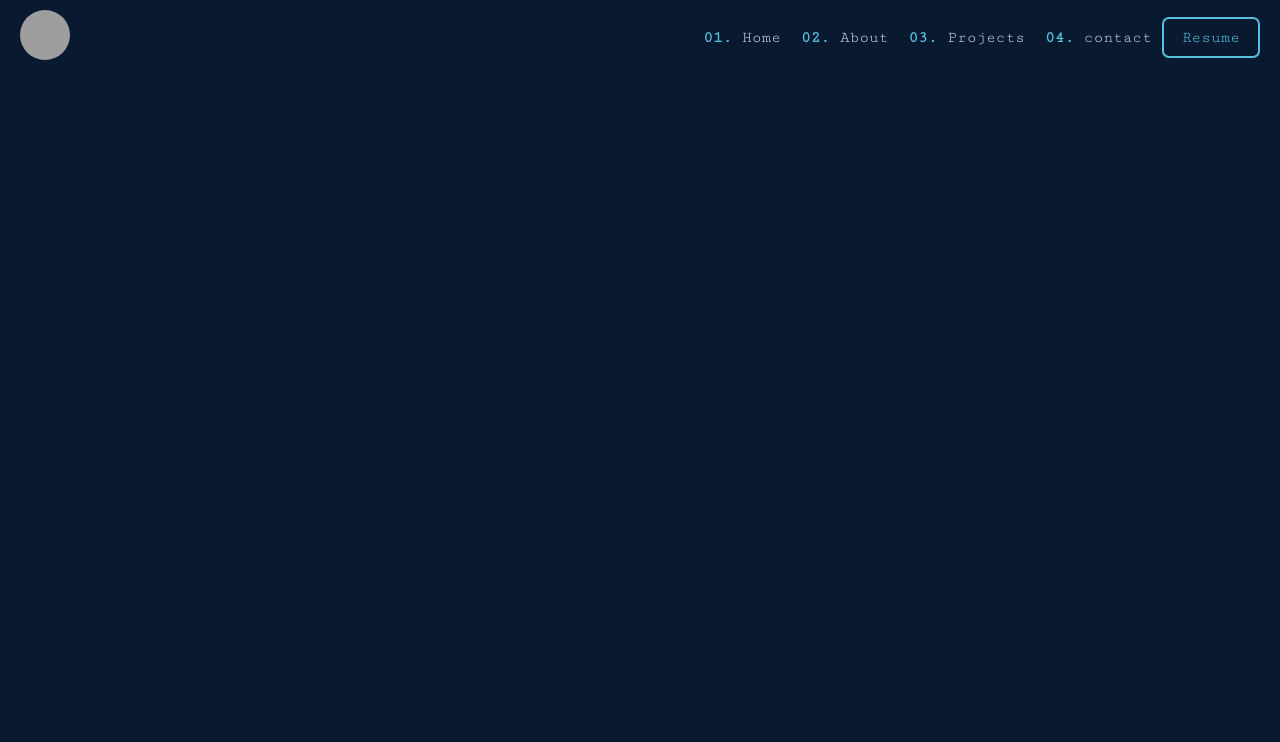
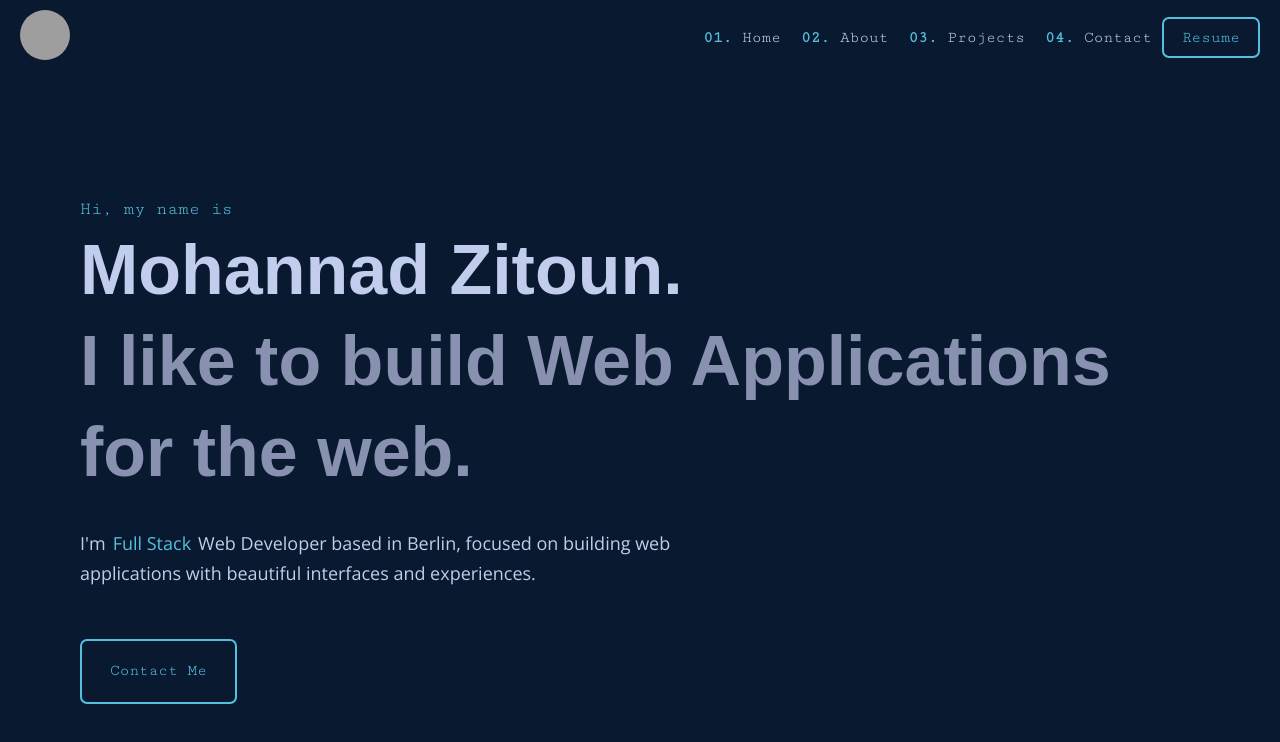
Before and after one commit to momo0999/mohannad-zitoun-portfolio, a React (Create React App) app: page / in a window 1280 px wide. Shown: the top 742 px of the page. Built offline with nearby package versions, Linux system fonts and the light colour scheme; grey boxes are pictures that could not be loaded.

Commit message:
fix css code and add animation to the showcase component

```diff
--- a/src/App.js
+++ b/src/App.js
@@ -1,12 +1,18 @@
 import React from 'react';
-import { BrowserRouter as Router, Route } from 'react-router-dom';
+import { BrowserRouter as Router, Route, Switch } from 'react-router-dom';
 import Navbar from './components/navbars/Navbar';
+import Showcase from './components/Showcase';
+import About from './components/About';
 
 const App = () => {
   return (
     <div>
       <Router>
         <Navbar />
+        <Switch>
+          <Route exact path='/' component={Showcase} />
+          <Route exact path='/about' component={About} />
+        </Switch>
       </Router>
     </div>
   );
--- /dev/null
+++ b/src/components/About.js
@@ -0,0 +1,30 @@
+import React from 'react';
+import './About.css';
+
+const About = () => {
+  return (
+    <div className='about' id='about'>
+      <h1>About</h1>
+      <h1>About</h1>
+      <h1>About</h1>
+      <h1>About</h1>
+      <h1>About</h1>
+      <h1>About</h1>
+      <h1>About</h1>
+      <h1>About</h1>
+      <h1>About</h1>
+      <h1>About</h1>
+      <h1>About</h1>
+      <h1>About</h1>
+      <h1>About</h1>
+      <h1>About</h1>
+      <h1>About</h1>
+      <h1>About</h1>
+      <h1>About</h1>
+      <h1>About</h1>
+      <h1>About</h1>
+    </div>
+  );
+};
+
+export default About;
--- /dev/null
+++ b/src/components/Showcase.css
@@ -0,0 +1,83 @@
+.showcase {
+  display: flex;
+  flex-direction: column;
+  align-items: flex-start;
+  justify-content: center;
+  height: 100vh;
+  padding: 30px 30px;
+  line-height: 1.3;
+  opacity: 1;
+  margin: 0 50px;
+}
+
+.showcase__text {
+  color: #56bfde;
+  font-family: 'Cutive Mono', monospace, sans-serif;
+  text-align: left;
+  animation: slideInRight 0.3s ease-in-out;
+}
+
+.showcase__name {
+  animation: slideInRight 0.5s ease-in-out;
+}
+
+.showcase__title {
+  max-width: 1100px;
+  color: #8892b0;
+  font-size: 70px;
+  text-align: left;
+  animation: slideInRight 0.7s ease-in-out;
+}
+
+.showcase__description {
+  width: 60%;
+  margin-top: 30px;
+  line-height: 1.7;
+  animation: slideInLeft 0.9s ease-in-out;
+}
+
+.showcase__description-highlight {
+  color: #56bfde;
+  margin: 0 7px;
+}
+
+.showcase__contact-me {
+  border: 2px solid #56bfde;
+  color: #56bfde;
+  padding: 20px 28px;
+  margin: 50px 0;
+  border-radius: 7px;
+  animation: slideInLeft 1s ease-in-out;
+}
+
+.showcase__contact-me:hover {
+  background-color: #212f43;
+}
+
+@keyframes slideInRight {
+  from {
+    transform: translateX(-1000px);
+  }
+
+  to {
+    transform: translateX(0);
+  }
+}
+
+@keyframes slideInLeft {
+  from {
+    transform: translateX(1000px);
+  }
+  to {
+    transform: translateX(0);
+  }
+}
+
+@media only screen and (max-width: 768px) {
+  .showcase {
+    justify-content: flex-start;
+    align-items: flex-start;
+    margin: 10px;
+    padding: 20px;
+  }
+}
--- /dev/null
+++ b/src/components/Showcase.js
@@ -0,0 +1,28 @@
+import React from 'react';
+import { Link } from 'react-router-dom';
+import './Showcase.css';
+
+const Showcase = () => {
+  return (
+    <div className='showcase'>
+      <p className='showcase__text'>Hi, my name is</p>
+      <h1 className='showcase__name'>Mohannad Zitoun.</h1>
+      <h1 className='showcase__title'>
+        I like to build Web Applications for the web.
+      </h1>
+      <div className='showcase__description'>
+        <p>
+          I'm
+          <span className='showcase__description-highlight'>Full Stack</span>
+          Web Developer based in Berlin, focused on building web applications
+          with beautiful interfaces and experiences.
+        </p>
+      </div>
+      <Link className='showcase__contact-me' to='mailto:mzitoun@hotmail.com'>
+        Contact Me
+      </Link>
+    </div>
+  );
+};
+
+export default Showcase;
--- a/src/components/navbars/Navbar.css
+++ b/src/components/navbars/Navbar.css
@@ -88,12 +88,12 @@
     justify-content: space-between;
     z-index: 1;
   }
-  .navbar .active {
+  .navbar .open {
     transform: translateX(0) !important;
     width: 50%;
     transition: transform 0.4s ease-in, width 0.1 s ease-in;
   }
-  .navbar .inactive {
+  .navbar .close {
     width: 0;
     transform: translateX(0%);
   }
--- a/src/components/navbars/Navbar.js
+++ b/src/components/navbars/Navbar.js
@@ -9,7 +9,7 @@ const Navbar = () => {
   return (
     <div className='navbar'>
       <div className='navbar__header'>
-        <Link to='#'>
+        <Link to='/'>
           <img
             src='https://images.unsplash.com/photo-1609252871434-4e282b868d9a?ixid=MXwxMjA3fDB8MHxlZGl0b3JpYWwtZmVlZHwxMHx8fGVufDB8fHw%3D&ixlib=rb-1.2.1&auto=format&fit=crop&w=400&q=60'
             alt='My Image'
@@ -23,25 +23,25 @@ const Navbar = () => {
         <Hamburger />
       </button>
       <div className='navbar__nav'>
-        <ul className={`${openHamburgerMenu ? 'active' : 'inactive'} `}>
+        <ul className={`${openHamburgerMenu ? 'open' : 'close'} `}>
           <li>
-            <Link to='#home'>
+            <Link to='/'>
               <span className='navbar__nav-number'>01.</span>Home
             </Link>
           </li>
           <li>
-            <Link to='#about'>
+            <Link to='/about'>
               <span className='navbar__nav-number'>02.</span>About
             </Link>
           </li>
           <li>
-            <Link to='#projects'>
+            <Link to='/projects'>
               <span className='navbar__nav-number'>03.</span>Projects
             </Link>
           </li>
           <li>
-            <Link to='#contact'>
-              <span className='navbar__nav-number'>04.</span>contact
+            <Link to='/contact'>
+              <span className='navbar__nav-number'>04.</span>Contact
             </Link>
           </li>
           <li>
```
Also changed, not shown: src/components/About.css (added).
